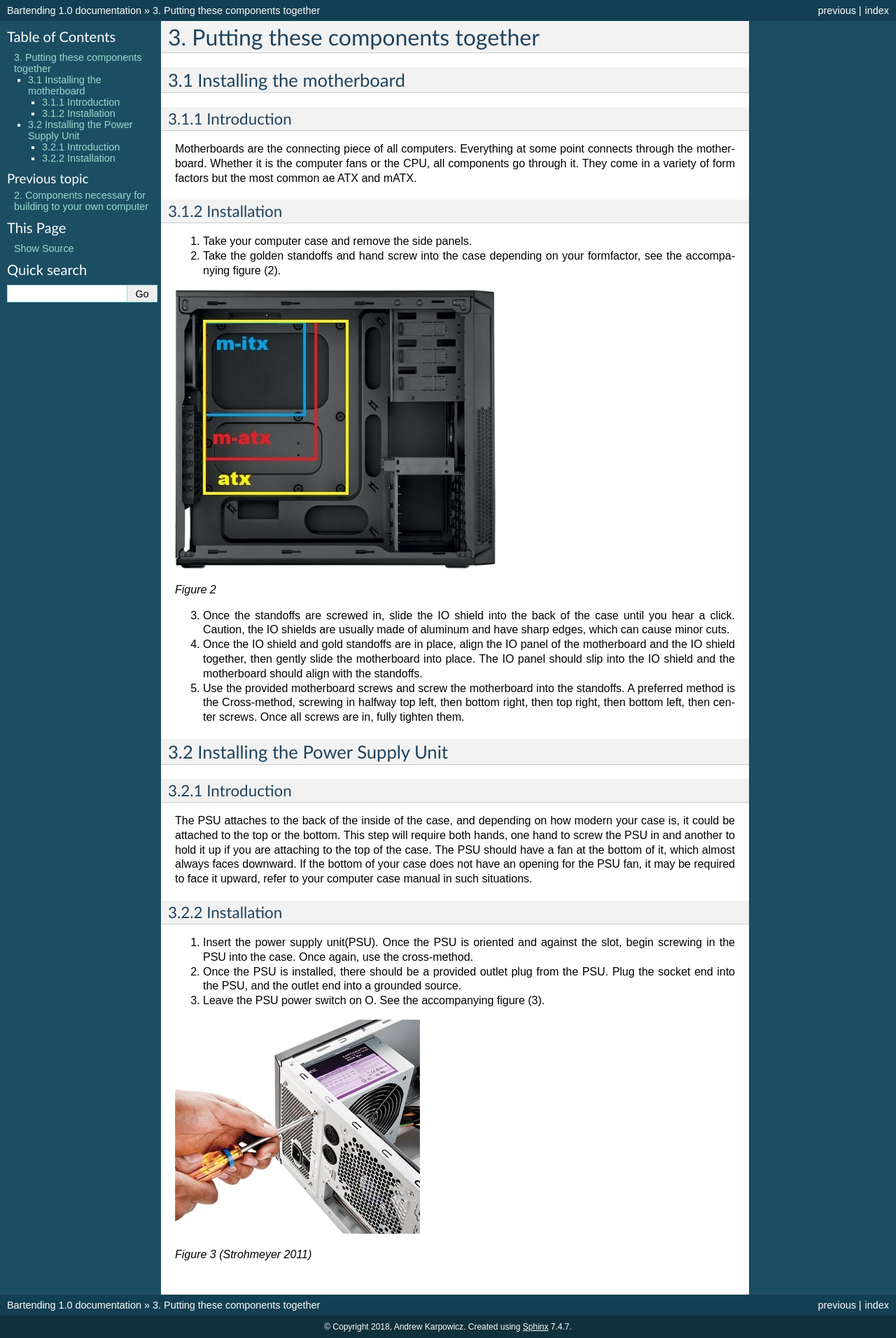
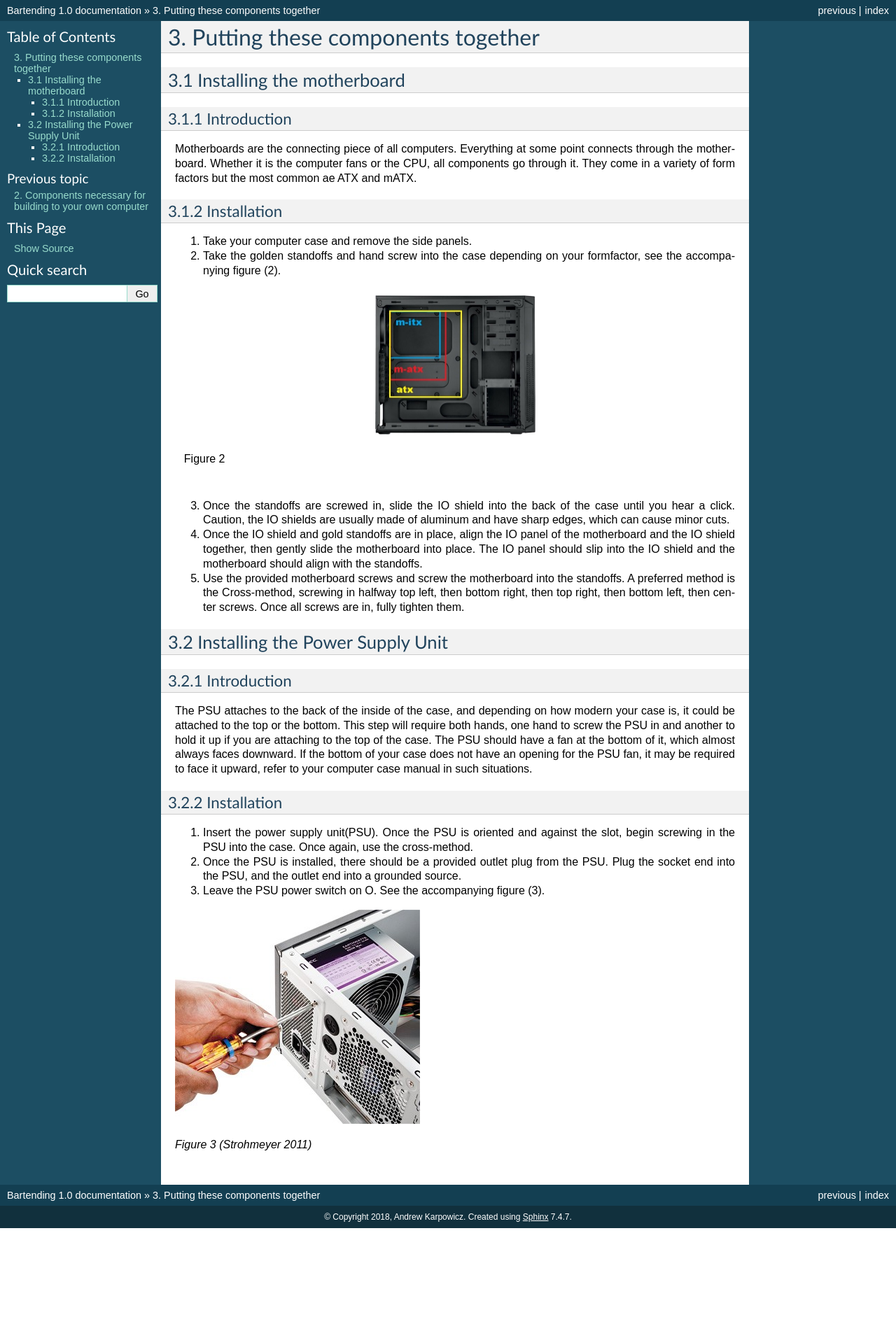
Before and after one commit to Donixs/FinalProject, a Sphinx documentation site: the page built from source/ChapterThree.rst, in a window 1280 px wide. Shown: the whole page at 70% size. Built offline with Sphinx 7.4.7, drawn with Linux system fonts in a browser that asks for light colours; after the commit the page ends 1755 px from its top, so only the background shows below that.

Commit message:
Update ChapterThree.rst

```diff
--- a/source/ChapterThree.rst
+++ b/source/ChapterThree.rst
@@ -12,9 +12,12 @@ Motherboards are the connecting piece of all computers. Everything at some point
 1. Take your computer case and remove the side panels.
 2. Take the golden standoffs and hand screw into the case depending on your formfactor, see the accompanying figure (2).
 
-.. image:: images/ATXpicture.jpg
+.. figure:: images/ATXpicture.jpg
+    :alt: A demonstrative picture of a motherboard, showing the thre standard sizes of motherboards, from ATX, microATX, and m-ITX
+    :scale: 50%
 
-*Figure 2*
+    Figure 2
+
 
 3. Once the standoffs are screwed in, slide the IO shield into the back of the case until you hear a click. Caution, the IO shields are usually made of aluminum and have sharp edges, which can cause minor cuts.
 4. Once the IO shield and gold standoffs are in place, align the IO panel of the motherboard and the IO shield together, then gently slide the motherboard into place. The IO panel should slip into the IO shield and the motherboard should align with the standoffs.
```
